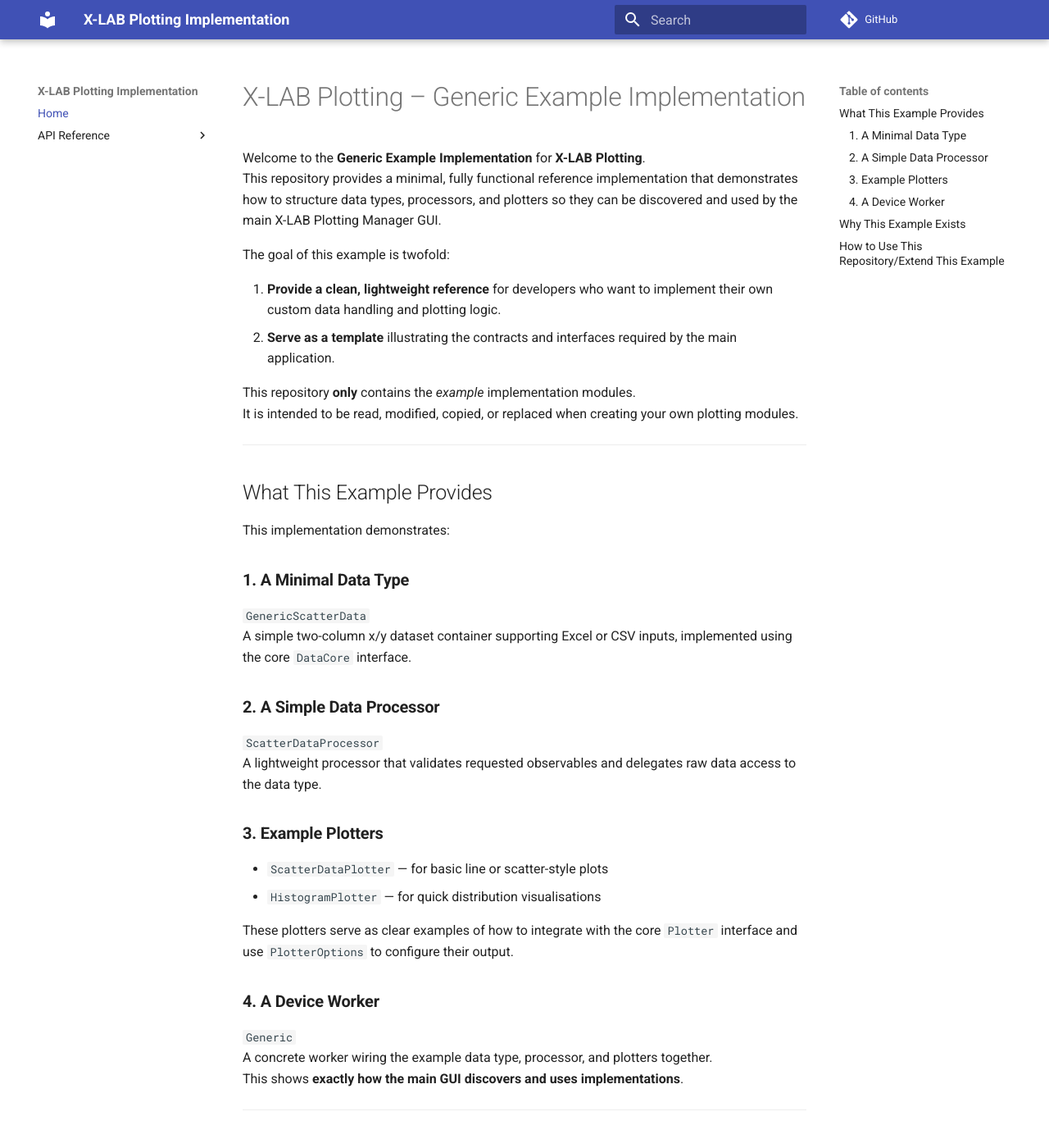
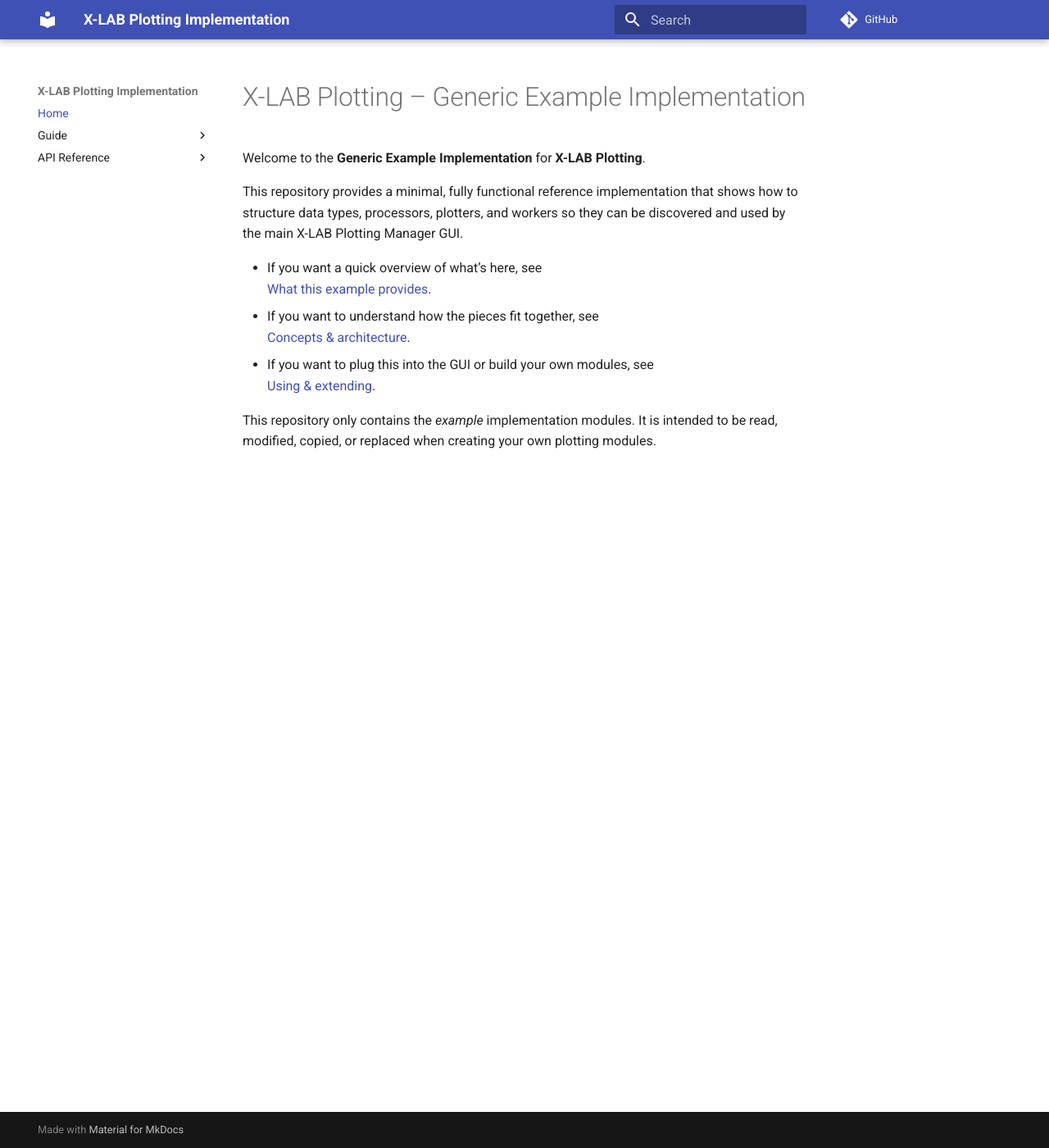
Before and after one commit to Allyson-Robert/X-LAB_Plotting_Implementations, an MkDocs documentation site: the page built from docs/index.md, in a window 1280 px wide and 1400 px high. Shown: the whole window at 82% size. Built offline with MkDocs 1.6.1 and Material for MkDocs 9.7.7, drawn with Linux system fonts in a browser that asks for light colours; comment, search, counter and statistics services are not loaded; some of the changed text lies outside the part shown.

Commit message:
extend documentation

````diff
--- a/docs/index.md
+++ b/docs/index.md
@@ -1,66 +1,18 @@
 # X-LAB Plotting – Generic Example Implementation
 
 Welcome to the **Generic Example Implementation** for **X-LAB Plotting**.
-This repository provides a minimal, fully functional reference implementation that demonstrates how to structure data types, processors, and plotters so they can be discovered and used by the main X-LAB Plotting Manager GUI.
 
-The goal of this example is twofold:
+This repository provides a minimal, fully functional reference implementation
+that shows how to structure data types, processors, plotters, and workers so
+they can be discovered and used by the main X-LAB Plotting Manager GUI.
 
-1. **Provide a clean, lightweight reference** for developers who want to implement their own custom data handling and plotting logic.
-2. **Serve as a template** illustrating the contracts and interfaces required by the main application.
+- If you want a quick overview of what’s here, see
+  [What this example provides](what-this-example-provides.md).
+- If you want to understand how the pieces fit together, see
+  [Concepts & architecture](concepts-and-architecture.md).
+- If you want to plug this into the GUI or build your own modules, see
+  [Using & extending](using-and-extending.md).
 
-This repository **only** contains the *example* implementation modules.
-It is intended to be read, modified, copied, or replaced when creating your own plotting modules.
-
----
-
-## What This Example Provides
-
-This implementation demonstrates:
-
-### **1. A Minimal Data Type**
-`GenericScatterData`
-A simple two-column x/y dataset container supporting Excel or CSV inputs, implemented using the core `DataCore` interface.
-
-### **2. A Simple Data Processor**
-`ScatterDataProcessor`
-A lightweight processor that validates requested observables and delegates raw data access to the data type.
-
-### **3. Example Plotters**
-- `ScatterDataPlotter` — for basic line or scatter-style plots
-- `HistogramPlotter` — for quick distribution visualisations
-
-These plotters serve as clear examples of how to integrate with the core `Plotter` interface and use `PlotterOptions` to configure their output.
-
-### **4. A Device Worker**
-`Generic`
-A concrete worker wiring the example data type, processor, and plotters together.
-This shows **exactly how the main GUI discovers and uses implementations**.
-
----
-
-## Why This Example Exists
-
-The generic example answers key questions for developers:
-
-- *How should I define a data class that the GUI can load?*
-- *How do processors validate and expose observables?*
-- *How do plotters receive processed data and render figures?*
-- *What is the minimal amount of code required to create a working implementation?*
-
-This repository acts as the authoritative reference for building your own custom modules.
-
----
-
-## How to Use This Repository/Extend This Example
-
-This example repo is meant to be **cloned inside** the main GUI project directory:
-
-```
-X-LAB_Plotting_Manager/
-    gui/
-    implementations/ ← this repo
-```
-
-Once cloned as *implementations*, the main GUI can automatically detect and load the example implementation without installing it as a package.
-You can modify and/or add data types, data processors, plotters and workers as needed following the contracts defined in the main repository.
-Workers have authority over which types of plots are available for a given device as well as which classes are used to read and analyse/process the data needed to produce those plots.
+This repository only contains the *example* implementation modules. It is
+intended to be read, modified, copied, or replaced when creating your own
+plotting modules.
--- a/mkdocs.yml
+++ b/mkdocs.yml
@@ -12,6 +12,10 @@
 
 nav:
   - Home: index.md
+  - Guide:
+      - What this example provides: what-this-example-provides.md
+      - Concepts & architecture: concepts-and-architecture.md
+      - Using & extending: using-and-extending.md
   - API Reference:
       - data:
           - generic scatter data: api/data/generic_scatter.md
````
Also changed, not shown: docs/concepts-and-architecture.md (added, +70 -0 lines), docs/using-and-extending.md (added, +9 -0 lines), docs/what-this-example-provides.md (added, +45 -0 lines).
